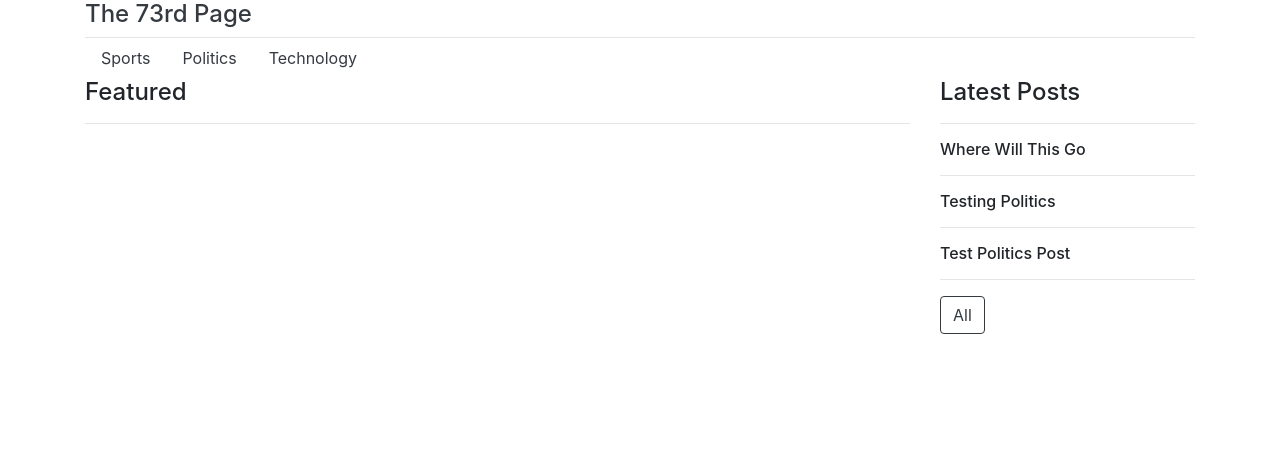
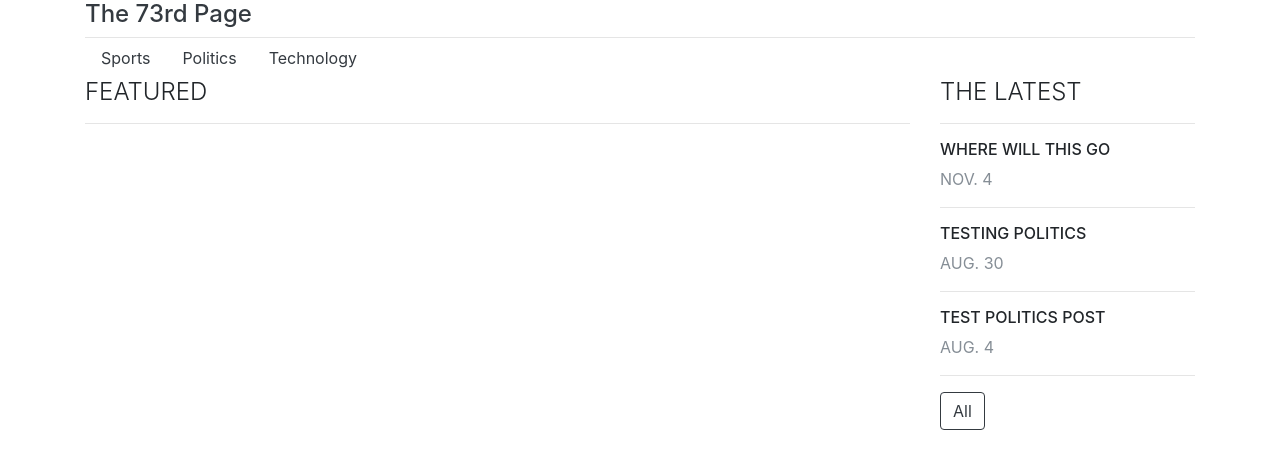
Before and after one commit to SevenZeroThree/The-73rd-Page, a Jekyll site: the page built from politics.html, in a window 1280 px wide. Shown: the top 469 px of the page. Built offline with Jekyll 4.4.1, drawn with Linux system fonts in a browser that asks for light colours.

Commit message:
more styling updates to category_page

```diff
--- a/_layouts/category_page.html
+++ b/_layouts/category_page.html
@@ -11,7 +11,7 @@ layout: default
         {% if lead_post.size > 0 %}
             <div class="row">
                 <div class="col">
-                    <h4>The Lead</h4>
+                    <h4 class="text-uppercase font-weight-light">The Lead</h4>
                     <hr />
 
                     {% for post in lead_post %}
@@ -23,7 +23,7 @@ layout: default
 
         <div class="row">
             <div class="col">
-                <h4>Featured</h4>
+                <h4 class="text-uppercase font-weight-light">Featured</h4>
                 <hr />
                 {% assign featured_posts = posts | where: "featured", true | limit: 4 %}
                 {% for post in featured_posts %}
@@ -33,11 +33,12 @@ layout: default
         </div>
     </div>
     <div class="col-sm-3">
-        <h4>Latest Posts</h4>
+        <h4 class="text-uppercase font-weight-light">The Latest</h4>
         <hr />
         {% assign latest_posts = posts | limit:5 %}
         {% for post in latest_posts %}
-            <h6>{{post.title}}</h6>
+            <h6 class="text-uppercase">{{post.title}}</h6>
+            <time class="text-uppercase text-muted" datetime="{{ post.date | datetime | date_to_xmlschema }}" itemprop="datePublished">{{ post.date | date: "%b. %e" }}</time>
             <hr />
         {% endfor %}
         <button class="btn btn-outline-dark">All</button>
```
